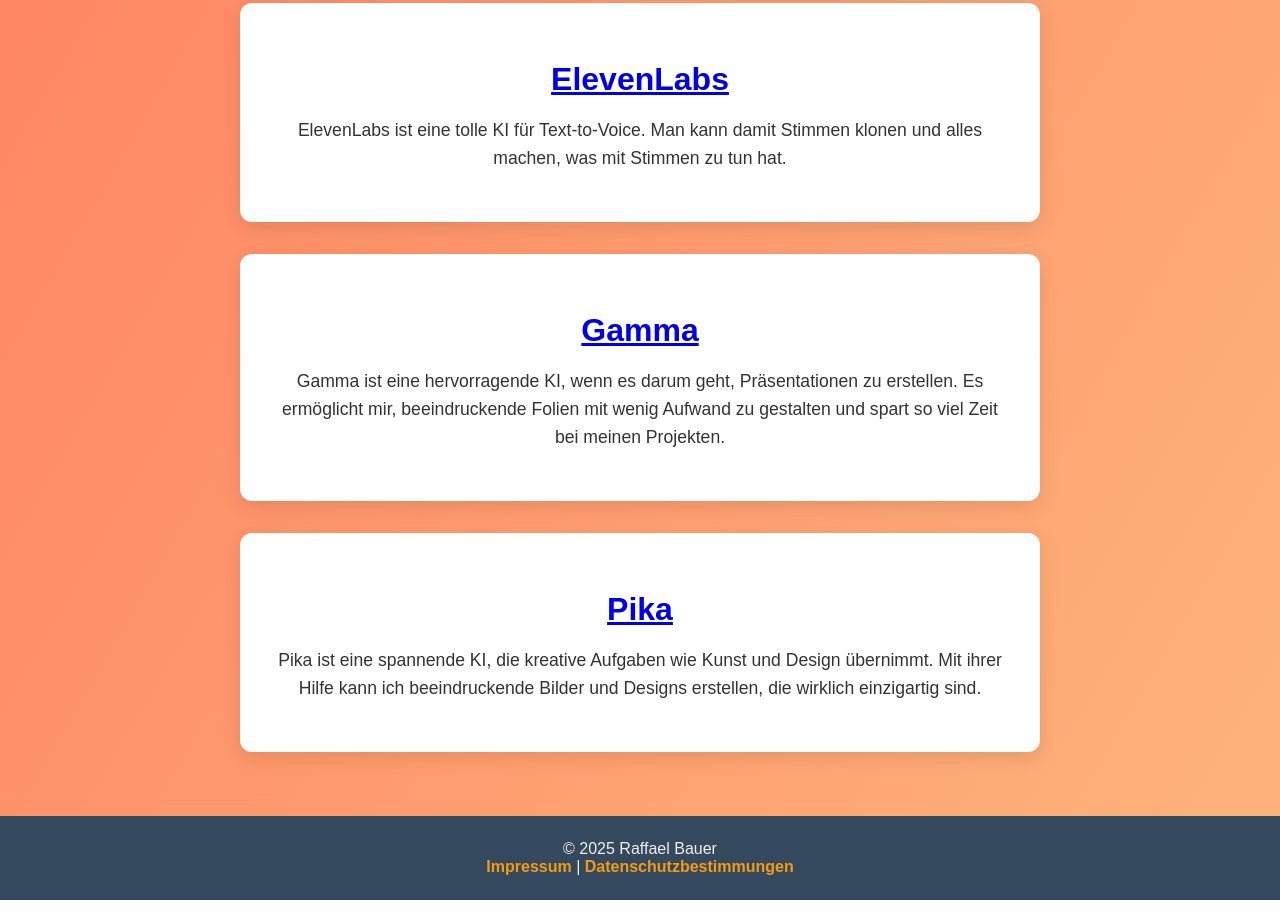
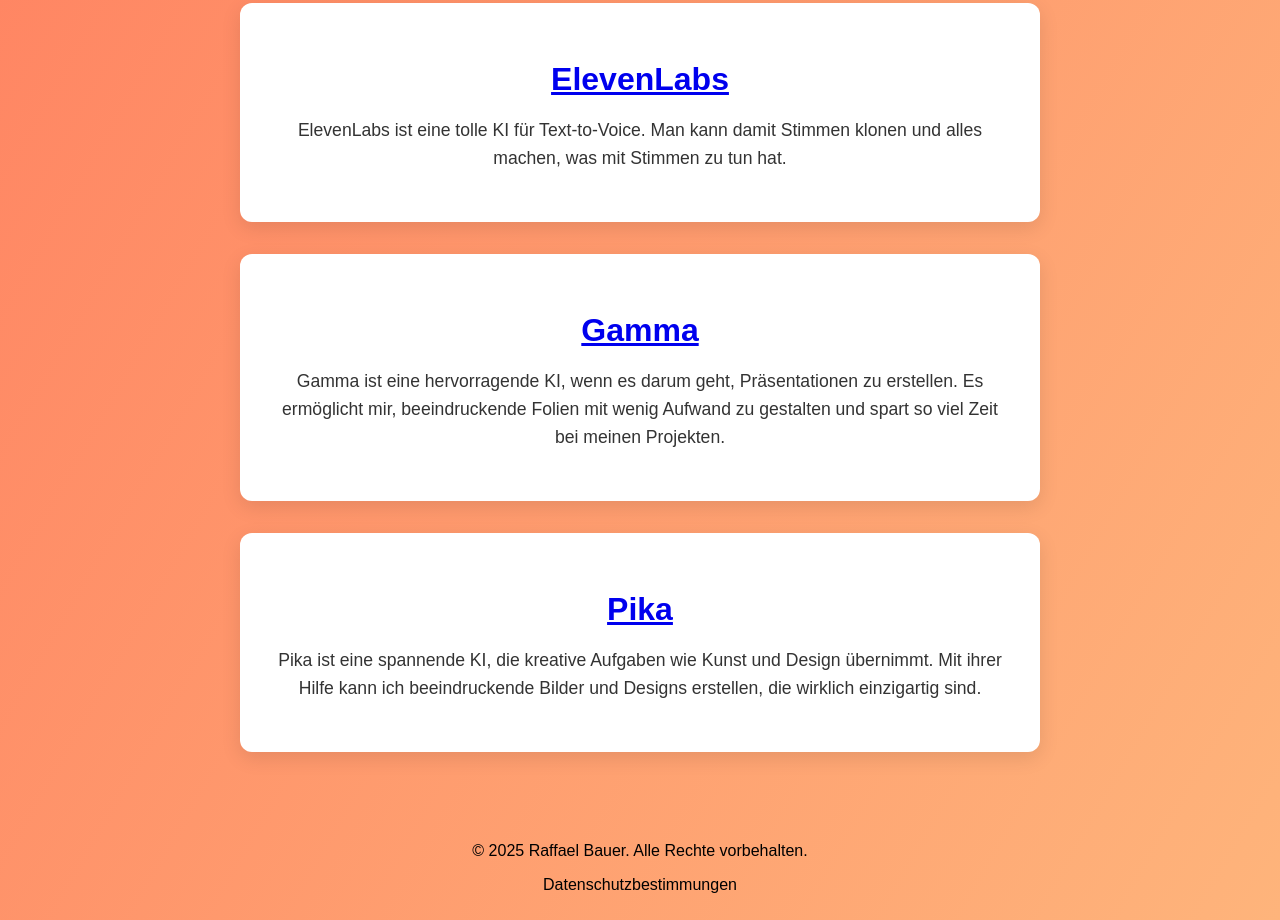
Before and after one commit to raffaelbauer/ki-empfehlungen, a plain HTML site: page index.html in a window 1280 px wide. Shown: the part 552-1472 px from the top of the page. Drawn offline with Linux system fonts and the light colour scheme.

Commit message:
Update index.html

```diff
--- a/index.html
+++ b/index.html
@@ -52,18 +52,17 @@
             line-height: 1.6;
         }
         footer {
-            background-color: #34495e;
-            padding: 1.5rem;
-            font-size: 1rem;
-            color: #ecf0f1;
+            text-align: center;
+            padding: 10px;
+            color: black;
+            background: none;
+            font-weight: normal;
+            margin-top: auto;
         }
         footer a {
-            color: #f39c12;
             text-decoration: none;
-            font-weight: bold;
-        }
-        footer a:hover {
-            text-decoration: underline;
+            color: black;
+            font-weight: normal;
         }
     </style>
 </head>
@@ -93,9 +92,10 @@
         </div>
     </main>
     <footer>
-        &copy; 2025 Raffael Bauer<br>
-        <a href="https://raffaelbauer.github.io/Impressum/">Impressum</a> |
-        <a href="https://raffaelbauer.github.io/Datenschutzbestimmungen/">Datenschutzbestimmungen</a>
+        <p>&copy; 2025 Raffael Bauer. Alle Rechte vorbehalten.</p>
+        <p>
+            <a href="https://raffaelbauer.github.io/Datenschutzerklaerung/">Datenschutzbestimmungen</a>
+        </p>
     </footer>
 </body>
 </html>
```
